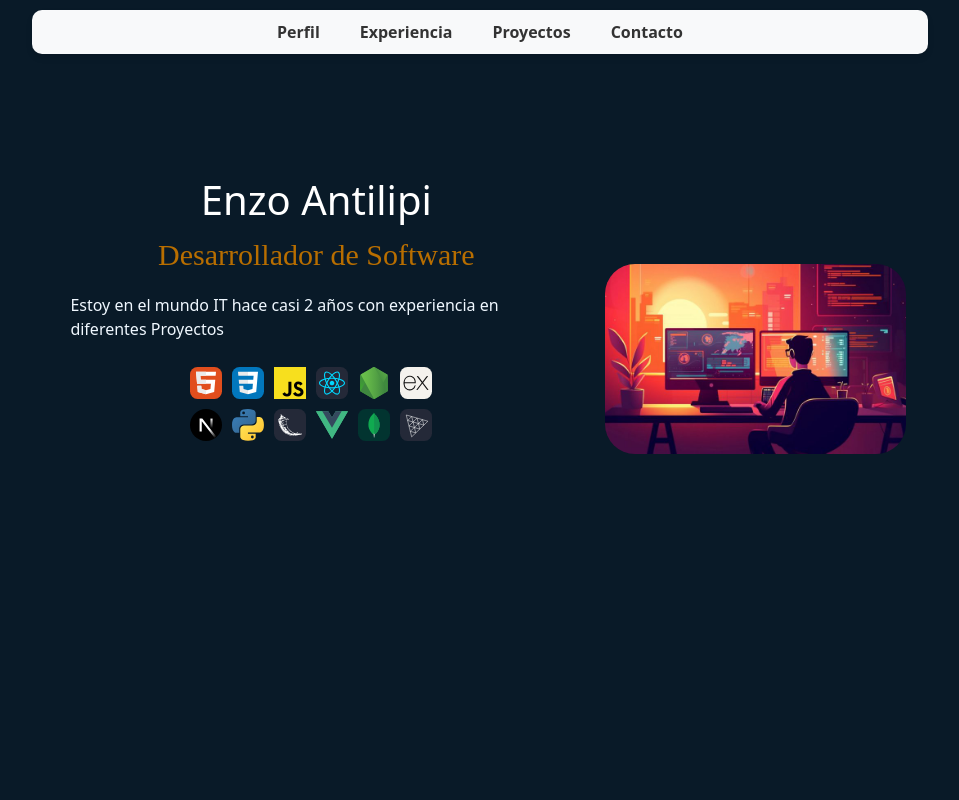
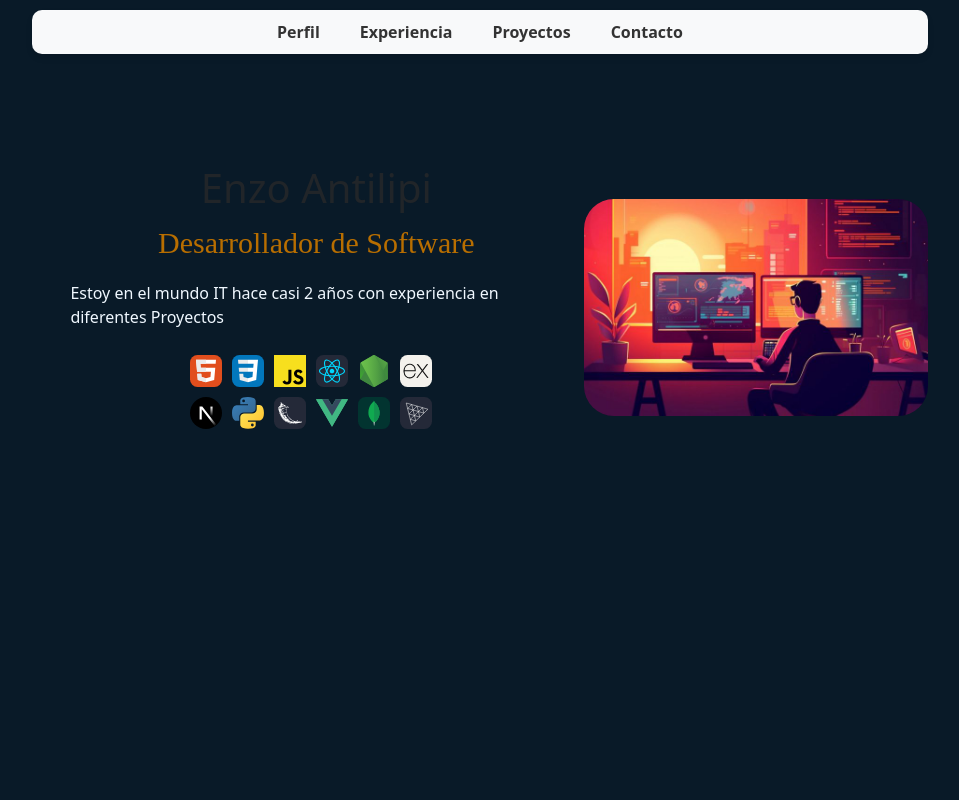
Before and after one commit to enzo1antilipi/portafolio, a React (Vite) app: page / in a window 1280 px wide. Shown: the top 800 px of the page, without its empty margins (160-1119 px from the left). Built offline with nearby package versions, Linux system fonts and the light colour scheme.

Commit message:
arregle seccion proyectos

```diff
--- a/src/componets/Profile.jsx
+++ b/src/componets/Profile.jsx
@@ -6,7 +6,7 @@ function Profile (){
     return<>
     <div className="container_profile" style={{display:"flex",marginTop:"100px"}}>
     <div className="information_profile">
-        <h1 style={{color:"white"}}>Enzo Antilipi</h1>
+        <h1 className="name">Enzo Antilipi</h1>
                 <p className="subtitle_dev">Desarrollador de Software</p>
                 <p>Estoy en el mundo IT hace casi 2 años con experiencia en diferentes Proyectos</p>
          <div>
--- a/src/componets/styleHead.css
+++ b/src/componets/styleHead.css
@@ -112,10 +112,10 @@ p {
   height: 10%;
 }
 .style_img_profile{
-  width:70%;
+  width:80%;
   height:auto;
   border-radius:30px;
-  margin-top:100px;
+  margin-top: 5%;
   margin-right:10%
 }
 .subtitle_dev{
@@ -201,6 +201,7 @@ p {
   .tarjeta1 {
     width: 100%;
     margin: auto;
+    margin-top: 100px;
   }
   .tarjeta2 {
     width: 100%;
@@ -373,4 +374,9 @@ width: 36rem;
     flex-direction: column;
     gap: 10px;
   }
+  .name{
+  color: white;
+  margin: auto;
+  align-items:start;
 }
+}
```
